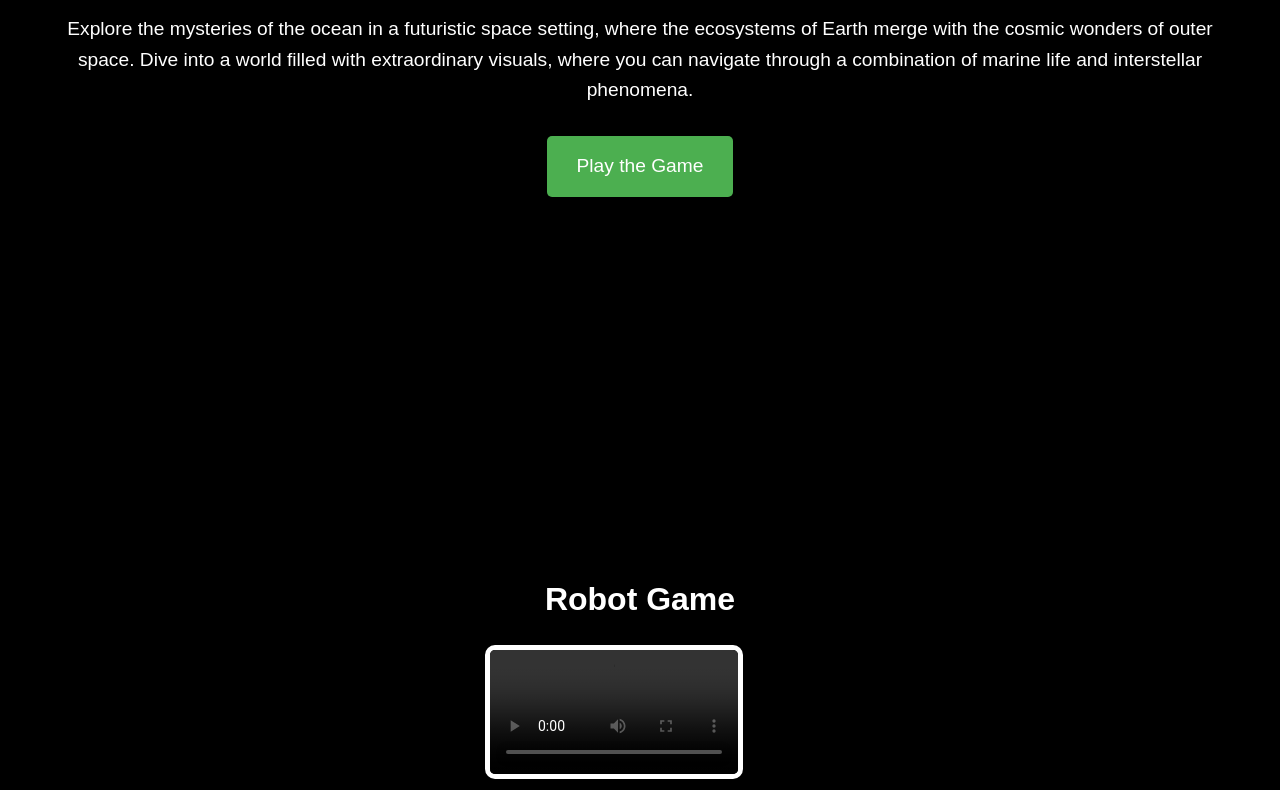
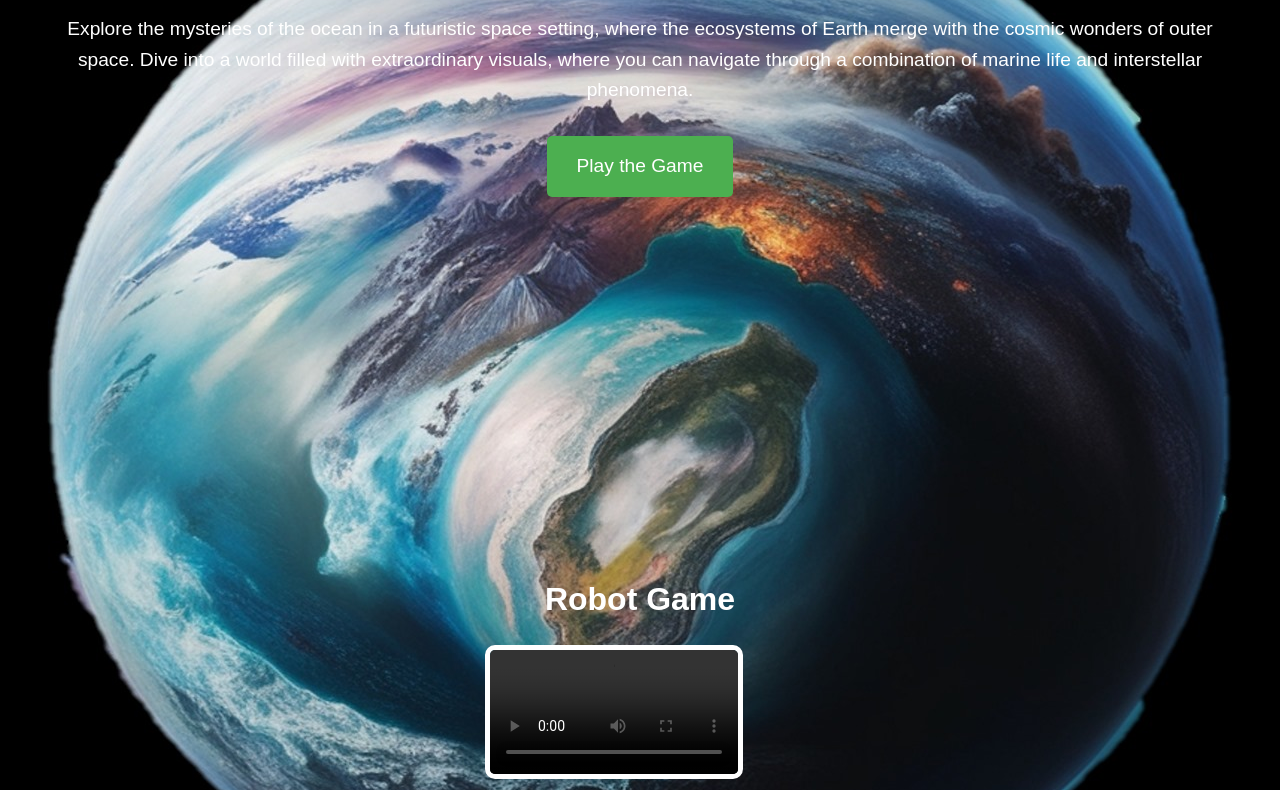
Before and after one commit to OmarElrasheedy/nasa-space-app, a plain HTML site: page second_page.html in a window 1280 px wide. Shown: the part 147-937 px from the top of the page. Drawn offline with Linux system fonts and the light colour scheme; grey boxes are pictures that could not be loaded.

Commit message:
Update second_page.css

```diff
--- a/second_page.css
+++ b/second_page.css
@@ -6,7 +6,7 @@ body {
     color: #ffffff;
     margin: 0;
     padding: 0;
-    background-image: url('img/second_image_page.jpg');
+    background-image: url('second_image_page.jpg');
     background-size: cover;
     background-attachment: fixed;
     background-repeat: no-repeat;
```
